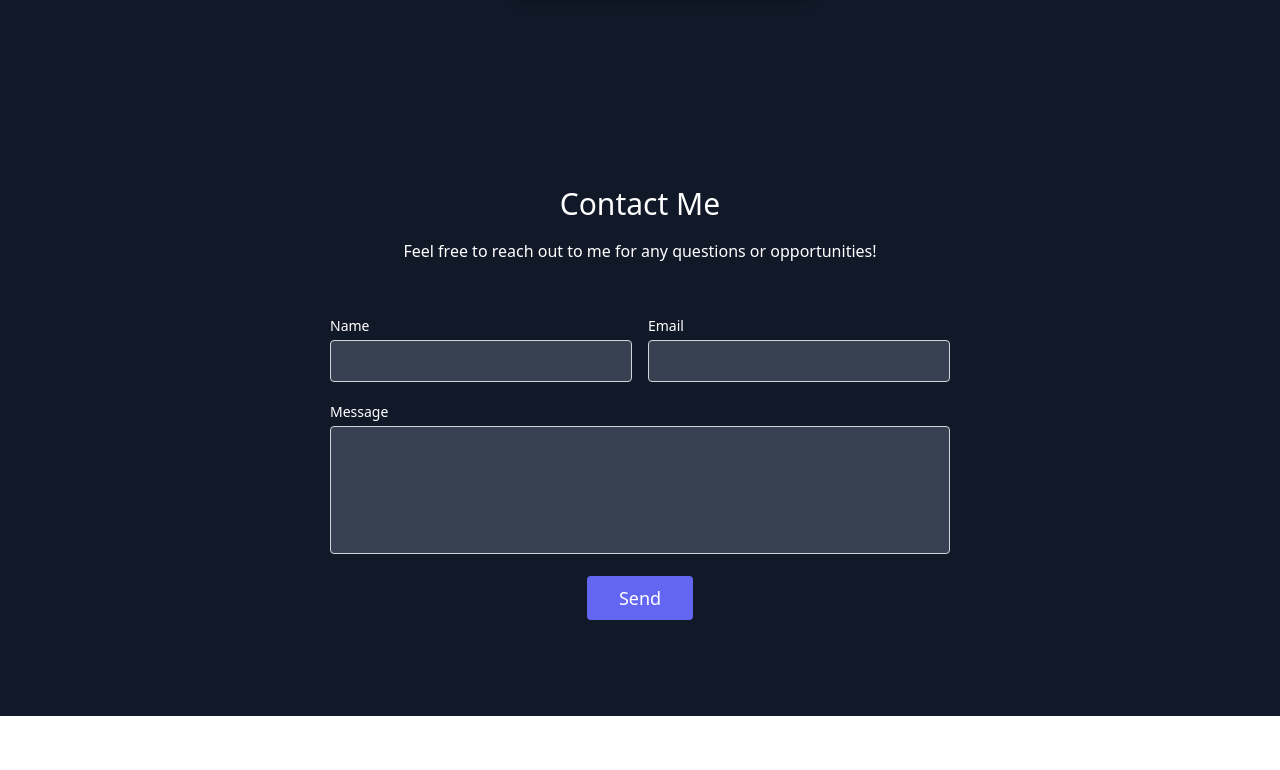
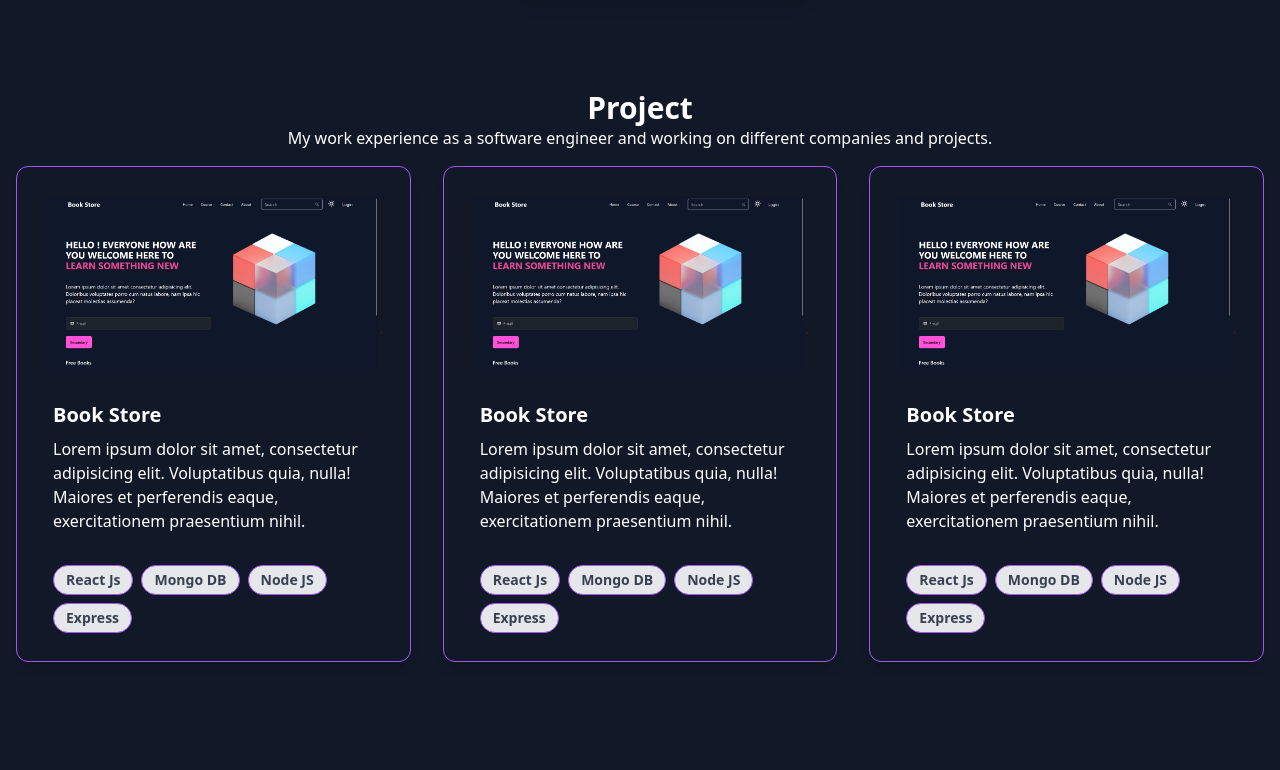
Before and after one commit to Adityamaurya790/PrtfolioAditya, a React (Vite) app: page / in a window 1280 px wide. Shown: the part 1790-2560 px from the top of the page. Before the commit the page ends 2506 px from the top, so only its background shows below. Built offline with nearby package versions, Linux system fonts and the light colour scheme.

Commit message:
Project section added

```diff
--- a/package.json
+++ b/package.json
@@ -12,6 +12,7 @@
   "dependencies": {
     "@emotion/react": "^11.13.0",
     "@emotion/styled": "^11.13.0",
+    "@mui/icons-material": "^5.16.7",
     "@mui/lab": "^5.0.0-alpha.173",
     "@mui/material": "^5.16.7",
     "emailjs-com": "^3.2.0",
--- a/src/App.jsx
+++ b/src/App.jsx
@@ -3,6 +3,7 @@ import Experience from "./Components/Experience/Experience";
 import HeroSection from "./Components/HeroSection/Hero";
 import Navbar from "./Components/Navbar/Navbar";
 import Skills from "./Components/Skills/Skills";
+import Project from "./Components/Projects/Project";
 
 function App() {
   return (
@@ -11,6 +12,7 @@ function App() {
       <HeroSection />
       <Skills />
       <Experience />
+      <Project />
       <Contact />
     </>
   );
--- a/src/Components/HeroSection/Background.jsx
+++ /dev/null
@@ -1,14 +0,0 @@
-import React from "react";
-import { BackgroundGradientAnimation } from "../ui/background-gradient-animation";
-
-export function BackgroundGradientAnimationDemo() {
-  return (
-    <BackgroundGradientAnimation>
-      <div className="absolute z-50 inset-0 flex items-center justify-center text-white font-bold px-4 pointer-events-none text-3xl text-center md:text-4xl lg:text-7xl">
-        <p className="bg-clip-text text-transparent drop-shadow-2xl bg-gradient-to-b from-white/80 to-white/20">
-          Gradients X Animations
-        </p>
-      </div>
-    </BackgroundGradientAnimation>
-  );
-}
--- a/src/Components/HeroSection/Hero.jsx
+++ b/src/Components/HeroSection/Hero.jsx
@@ -2,7 +2,6 @@ import React from "react";
 import HeroImg from "../Assets/Aditya.png";
 import Typewriter from "typewriter-effect";
 import { Bio } from "../BIO/Bio";
-
 const HeroSection = () => {
   return (
     <div
--- a/src/Components/Navbar/Navbar.jsx
+++ b/src/Components/Navbar/Navbar.jsx
@@ -26,7 +26,7 @@ const Navbar = () => {
           <a href="#experience" className="text-white hover:text-gray-300">
             Experience
           </a>
-          <a href="#projects" className="text-white hover:text-gray-300">
+          <a href="#Project" className="text-white hover:text-gray-300">
             Projects
           </a>
           <a href="#education" className="text-white hover:text-gray-300">
@@ -75,7 +75,7 @@ const Navbar = () => {
               Experience
             </a>
             <a
-              href="#projects"
+              href="#Project"
               className="text-white py-1"
               onClick={() => setIsOpen(false)}
             >
--- /dev/null
+++ b/src/Components/Projects/Project.jsx
@@ -0,0 +1,77 @@
+import React from "react";
+import bookStore from "../Assets/bookstore.png";
+const Project = () => {
+  const tagClasses =
+    "inline-block bg-gray-200 rounded-full px-3 py-1 text-sm font-semibold text-gray-700 mr-2 mb-2 border border-purple-500 ";
+  const cardClass =
+    "max-w-sm rounded-xl overflow-hidden shadow-lg border m-4 border-purple-500 md:max-w-lg md:p-3 sm:max-w-xs sm:p-2 hover:-translate-y-1 transition-all duration-300 ease-in-out hover:shadow-xl";
+  return (
+    <>
+      <div className="bg-gray-900 text-center text-white">
+        <h1 className="text-4xl font-semibold md:text-3xl">Project</h1>
+        <p className="text-lg max-w-3xl mx-auto text-secondary md:text-base">
+          My work experience as a software engineer and working on different
+          companies and projects.
+        </p>
+      </div>
+
+      <div class="flex justify-center bg-gray-900  ">
+        <div class={cardClass}>
+          <img class="w-full p-4" src={bookStore} alt="Book Store" />
+          <div class="px-6 py-4">
+            <div class="font-bold text-xl text-white mb-2">Book Store</div>
+            <p class="text-white text-base">
+              Lorem ipsum dolor sit amet, consectetur adipisicing elit.
+              Voluptatibus quia, nulla! Maiores et perferendis eaque,
+              exercitationem praesentium nihil.
+            </p>
+          </div>
+          <div class="px-6 pt-4 pb-2">
+            <span class={tagClasses}>React Js</span>
+            <span class={tagClasses}>Mongo DB</span>
+            <span class={tagClasses}>Node JS</span>
+            <span class={tagClasses}>Express</span>
+          </div>
+        </div>
+
+        <div class={cardClass}>
+          <img class="w-full p-4" src={bookStore} alt="Book Store" />
+          <div class="px-6 py-4">
+            <div class="font-bold text-xl text-white mb-2">Book Store</div>
+            <p class="text-white text-base">
+              Lorem ipsum dolor sit amet, consectetur adipisicing elit.
+              Voluptatibus quia, nulla! Maiores et perferendis eaque,
+              exercitationem praesentium nihil.
+            </p>
+          </div>
+          <div class="px-6 pt-4 pb-2">
+            <span class={tagClasses}>React Js</span>
+            <span class={tagClasses}>Mongo DB</span>
+            <span class={tagClasses}>Node JS</span>
+            <span class={tagClasses}>Express</span>
+          </div>
+        </div>
+
+        <div class={cardClass}>
+          <img class="w-full p-4" src={bookStore} alt="Book Store" />
+          <div class="px-6 py-4">
+            <div class="font-bold text-xl text-white mb-2">Book Store</div>
+            <p class="text-white text-base">
+              Lorem ipsum dolor sit amet, consectetur adipisicing elit.
+              Voluptatibus quia, nulla! Maiores et perferendis eaque,
+              exercitationem praesentium nihil.
+            </p>
+          </div>
+          <div class="px-6 pt-4 pb-2">
+            <span class={tagClasses}>React Js</span>
+            <span class={tagClasses}>Mongo DB</span>
+            <span class={tagClasses}>Node JS</span>
+            <span class={tagClasses}>Express</span>
+          </div>
+        </div>
+      </div>
+    </>
+  );
+};
+
+export default Project;
--- a/src/Components/Skills/Skills.jsx
+++ b/src/Components/Skills/Skills.jsx
@@ -18,8 +18,7 @@ const Skills = () => {
           {skills.map((skill) => (
             <div
               key={skill.title}
-              className="w-full max-w-xl bg-card border border-purple-500 shadow-lg rounded-lg p-5 md:max-w-lg md:p-3 sm:max-w-xs sm:p-2 hover:-translate-y-1
-              transition-all duration-300 ease-in-out hover:shadow-xl"
+              className="w-full max-w-xl bg-card border border-purple-500 shadow-lg rounded-lg p-5 md:max-w-lg md:p-3 sm:max-w-xs sm:p-2 hover:-translate-y-1 transition-all duration-300 ease-in-out hover:shadow-xl"
             >
               <h2 className="text-2xl font-semibold text-center text-secondary mb-5 dark:text-secondary">
                 {skill.title}
```
Also changed, not shown: 2 other files (tests, documents, lock files or other folders).
